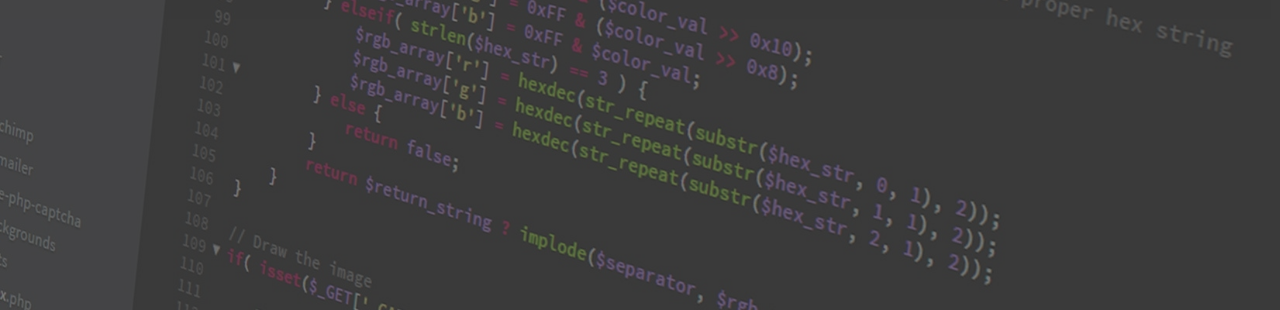
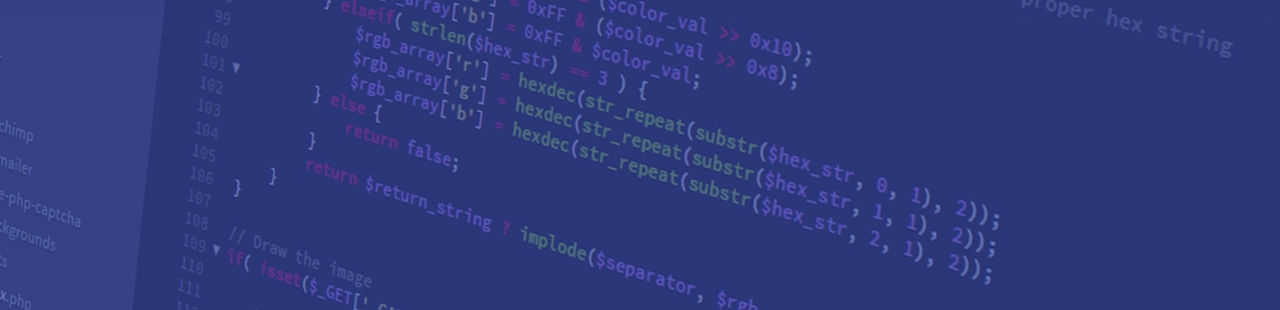
Before and after one commit to sunil-jakharr/Welcome-to-My-Portfolio, a website: page index.html in a window 1280 px wide. Shown: the part 490-800 px from the top of the page. Drawn offline with Linux system fonts and the light colour scheme.

Commit message:
new portfolio

```diff
--- a/Scss/_cofig.scss
+++ b/Scss/_cofig.scss
@@ -1,5 +1,5 @@
-$primary-color: #444;
-$secondary-color: #eece1a;
+$primary-color: #303f9f;
+$secondary-color: #ff5722;
 
 $showhomeimage: true;
 $homebackkground: url(../images/abstract-business-code-270348.jpg);
--- a/Dist/index.html
+++ b/index.html
@@ -7,7 +7,7 @@
     <meta http-equiv="X-UA-Compatible" content="ie=edge">
     <link rel="stylesheet" href="https://use.fontawesome.com/releases/v5.3.1/css/all.css" integrity="sha384-mzrmE5qonljUremFsqc01SB46JvROS7bZs3IO2EmfFsd15uHvIt+Y8vEf7N7fWAU"
         crossorigin="anonymous">
-    <link rel="stylesheet" href="css/main.css">
+    <link rel="stylesheet" href="Dist/css/main.css">
     <title>Welcome to my Portfolio</title>
 </head>
 
@@ -68,7 +68,7 @@
         </div>
 
     </main>
-    <script src="js/main.js"></script>
+    <script src="Dist/js/main.js"></script>
 
 </body>
 
--- a/package.json
+++ b/package.json
@@ -3,12 +3,15 @@
   "version": "1.0.0",
   "description": "Responsive pportfolio",
   "main": "index.js",
+  "homepage": "https://sunil-jakharr.github.io/My_Portfolio",
   "scripts": {
-    "sass": "node-sass -w scss/ -o Dist/css --recursive"
+    "sass": "node-sass -w scss/ -o Dist/css --recursive",
+    "deploy": "gh-pages -d Dist"
   },
   "author": "sunil",
   "license": "ISC",
   "dependencies": {
+    "gh-pages": "^1.2.0",
     "node-sass": "^4.9.3"
   }
 }
```
Also changed, not shown: Dist/css/main.css, 1 other file.
